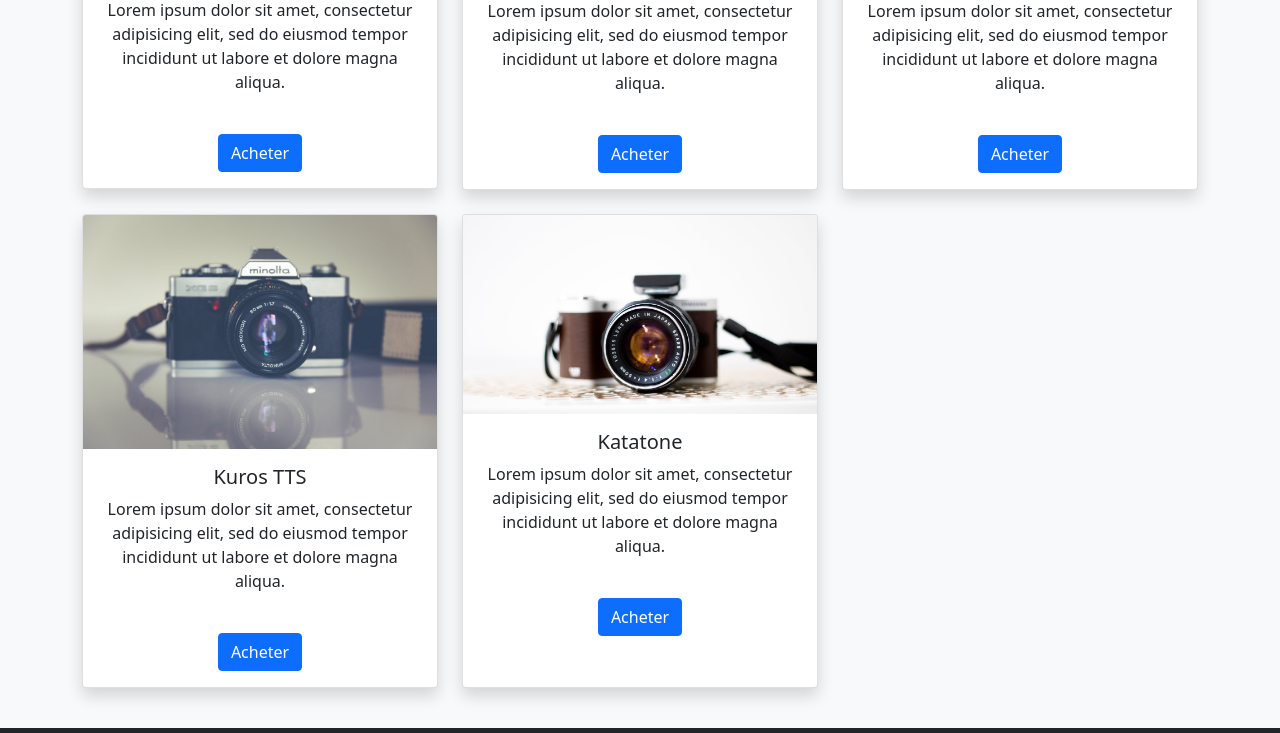
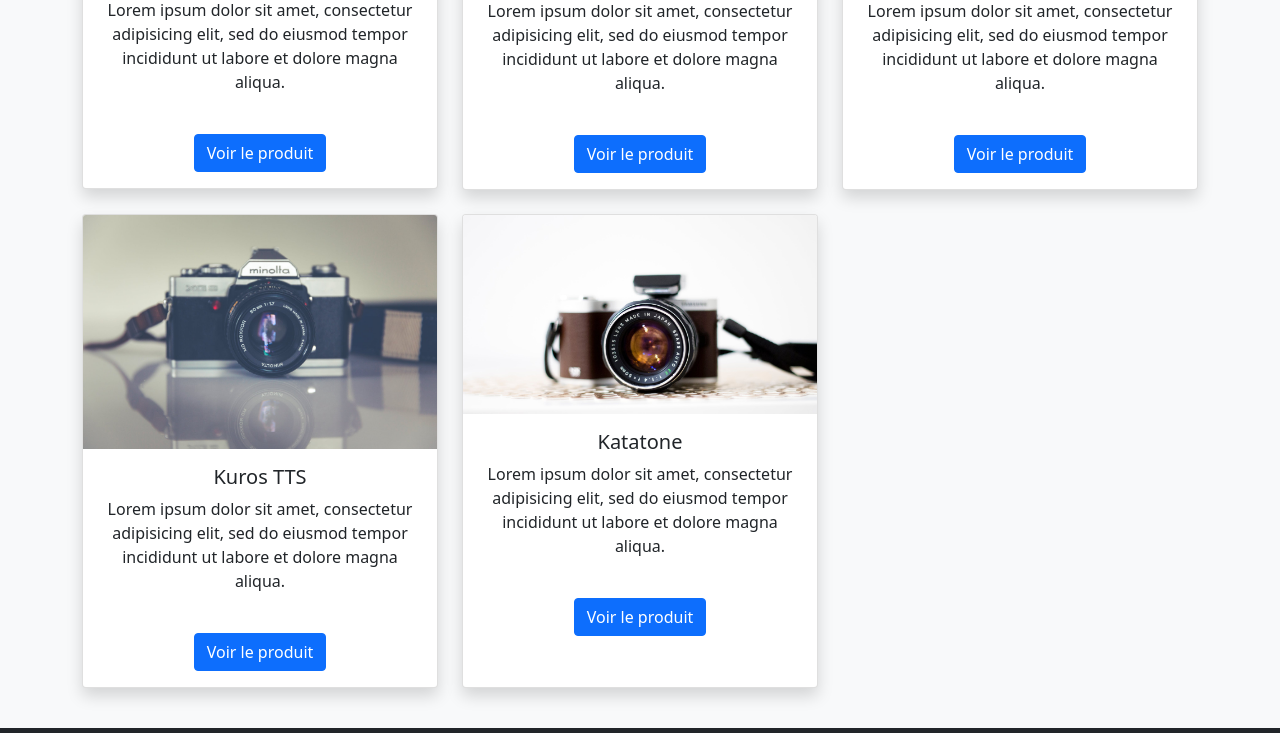
Before and after one commit to Perpel667/OliveiraLucas_5_09092021, a website: page orinoco-frontend/index.html in a window 1280 px wide. Shown: the part 660-1393 px from the top of the page. Drawn offline with nearby package versions, Linux system fonts and the light colour scheme.

Commit message:
change button text on card

```diff
--- a/orinoco-frontend/index.html
+++ b/orinoco-frontend/index.html
@@ -66,7 +66,7 @@
                             <d class="card-text">
                                 Lorem ipsum dolor sit amet, consectetur adipisicing elit, sed do eiusmod tempor incididunt ut labore et dolore magna aliqua.
                             </p><br/>
-                            <a href="produits.html" class="btn btn-primary">Acheter</a>
+                            <a href="produits.html" class="btn btn-primary">Voir le produit</a>
                         </div>
                     </div>
                 </div>
@@ -78,7 +78,7 @@
                             <d class="card-text">
                                 Lorem ipsum dolor sit amet, consectetur adipisicing elit, sed do eiusmod tempor incididunt ut labore et dolore magna aliqua.
                             </p><br/>
-                            <a href="produits.html" class="btn btn-primary">Acheter</a>
+                            <a href="produits.html" class="btn btn-primary">Voir le produit</a>
                         </div>
                     </div>
                 </div>
@@ -90,7 +90,7 @@
                             <d class="card-text">
                                 Lorem ipsum dolor sit amet, consectetur adipisicing elit, sed do eiusmod tempor incididunt ut labore et dolore magna aliqua.
                             </p><br/>
-                            <a href="produits.html" class="btn btn-primary">Acheter</a>
+                            <a href="produits.html" class="btn btn-primary">Voir le produit</a>
                         </div>
                     </div>
                 </div>
@@ -102,7 +102,7 @@
                             <d class="card-text">
                                 Lorem ipsum dolor sit amet, consectetur adipisicing elit, sed do eiusmod tempor incididunt ut labore et dolore magna aliqua.
                             </p><br/>
-                            <a href="produits.html" class="btn btn-primary">Acheter</a>
+                            <a href="produits.html" class="btn btn-primary">Voir le produit</a>
                         </div>
                     </div>
                 </div>
@@ -114,7 +114,7 @@
                             <d class="card-text">
                                 Lorem ipsum dolor sit amet, consectetur adipisicing elit, sed do eiusmod tempor incididunt ut labore et dolore magna aliqua.
                             </p><br/>
-                            <a href="produits.html" class="btn btn-primary">Acheter</a>
+                            <a href="produits.html" class="btn btn-primary">Voir le produit</a>
                         </div>
                     </div>
                 </div>
```
